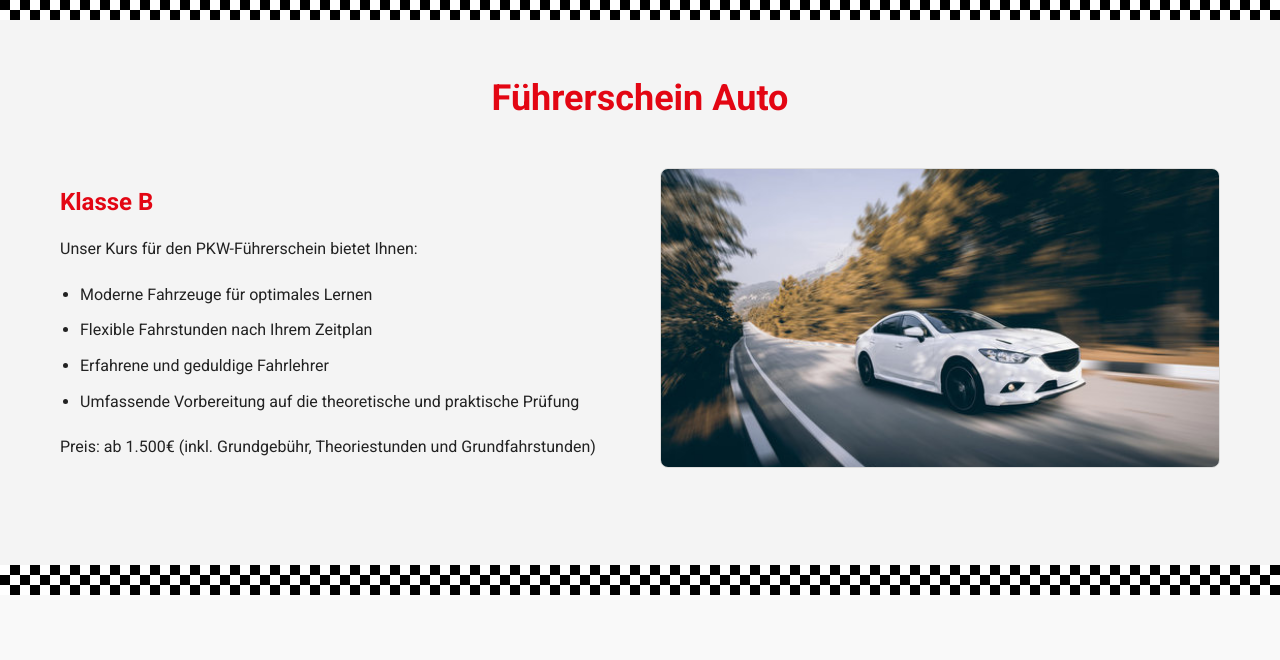
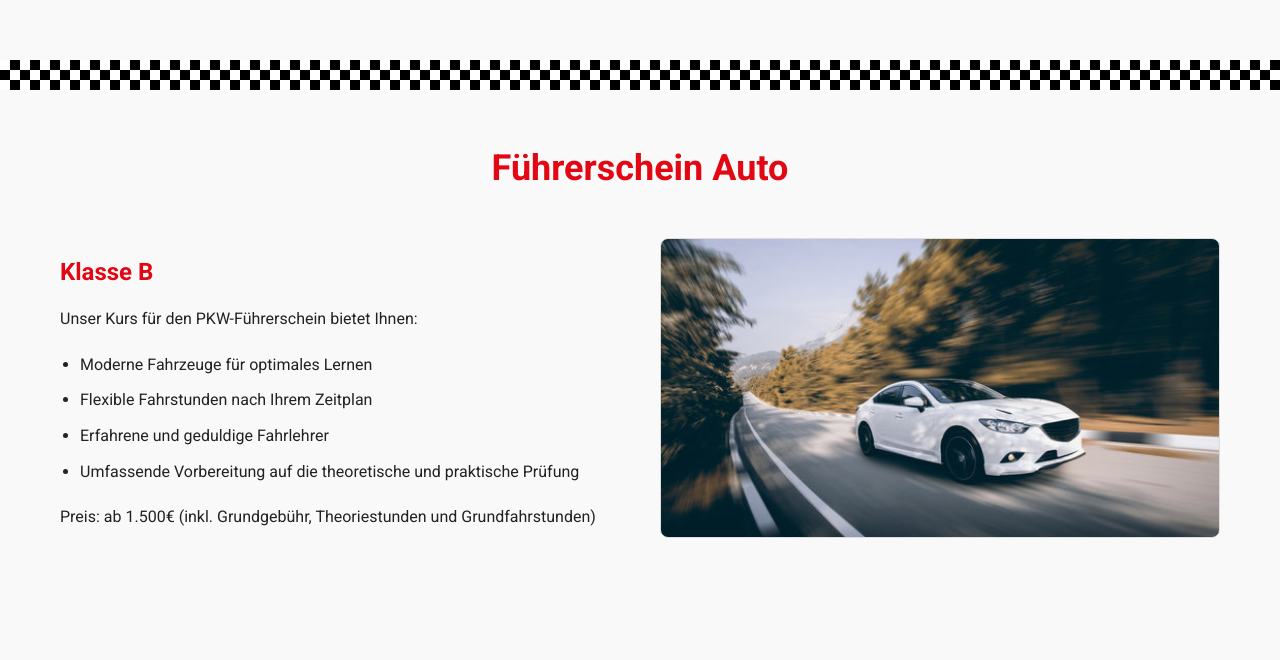
Before and after one commit to uAleks1905/Fahrschule_Kammler, a plain HTML site: page index.html in a window 1280 px wide. Shown: the part 880-1540 px from the top of the page. Drawn offline with Linux system fonts and the light colour scheme.

Commit message:
pictures

```diff
--- a/styles.css
+++ b/styles.css
@@ -184,11 +184,29 @@ img {
 /* Section Styles */
 .section {
     padding: 80px 0;
+    position: relative;
+}
+
+.section::before {
+    content: '';
+    position: absolute;
+    top: 0;
+    left: 0;
+    width: 100%;
+    height: 30px;
+    background-image: repeating-conic-gradient(black 0% 25%, white 0% 50%);
+    background-size: 20px 20px;
+    z-index: 1;
 }
 
 .section-header {
     text-align: center;
-    margin-bottom: 40px;
+    margin-bottom: 20px;
+    padding-top: 0;
+}
+
+.section:first-of-type {
+    margin-top: 70px;
 }
 
 .section-header h2 {
@@ -196,6 +214,8 @@ img {
     color: var(--primary-color);
     position: relative;
     display: inline-block;
+    margin-top: 0;
+    margin-bottom: 20px;
 }
 
 .content-box {
@@ -470,12 +490,11 @@ img {
 }
 
 /* Checkered Flag Background for Sections */
-.section:nth-child(odd) {
-    background-color: #f4f4f4;
+.section {
     position: relative;
 }
 
-.section:nth-child(odd)::before {
+.section::before {
     content: '';
     position: absolute;
     top: 0;
@@ -484,15 +503,21 @@ img {
     height: 30px;
     background-image: repeating-conic-gradient(black 0% 25%, white 0% 50%);
     background-size: 20px 20px;
+    z-index: 1;
 }
 
-.section:nth-child(odd)::after {
+/* Remove checkered pattern from hero section */
+.hero::before {
     content: '';
     position: absolute;
+    top: 0;
+    left: 0;
+    right: 0;
     bottom: 0;
-    left: 0;
-    width: 100%;
-    height: 30px;
-    background-image: repeating-conic-gradient(black 0% 25%, white 0% 50%);
-    background-size: 20px 20px;
+    background-image:
+        linear-gradient(to right, rgba(0, 0, 0, 0.8), rgba(0, 0, 0, 0.3)),
+        repeating-linear-gradient(90deg, transparent, transparent 50px, rgba(227, 6, 19, 0.1) 50px, rgba(227, 6, 19, 0.1) 52px);
+    z-index: -1;
+    height: auto;
+    background-size: auto;
 }
```
